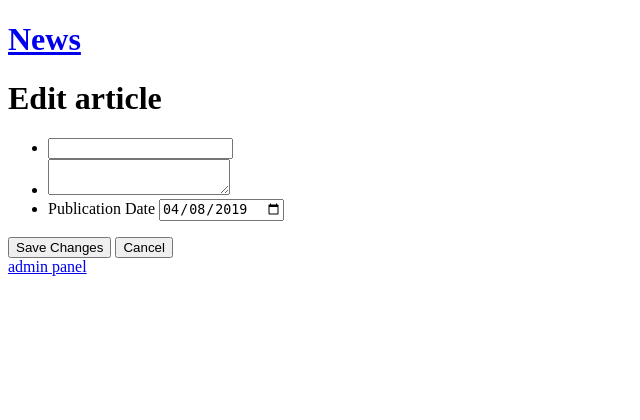
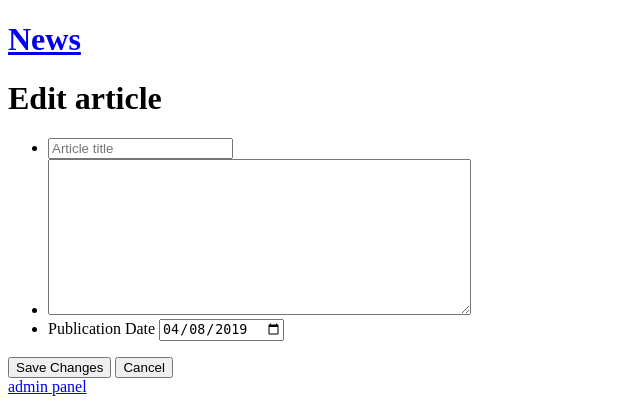
Before and after one commit to hughcapet/webdev_course, a PHP site: page /admin.php?action=newArticle in a window 1280 px wide. Shown: the top 420 px of the page, without its empty margins (0-640 px from the left). Run offline with PHP 8.4, Linux system fonts and the light colour scheme.

Commit message:
Fix article deleting

```diff
--- a/lab 4/admin.php
+++ b/lab 4/admin.php
@@ -26,7 +26,7 @@ function newArticle() {
 	$results['formAction'] = "newArticle";
 	if (isset($_POST['saveChanges'])) {
 		$article = new Article;
-		$article->storeFormValues($_POST);
+		$article->storeFromValues($_POST);
 		$article->insert();
 		header("Location: admin.php?status=changesSaved");
 	} elseif (isset($_POST['cancel'])) {
@@ -49,7 +49,7 @@ function editArticle() {
 			header("Location: admin.php?error=articleNotFound");
 			return;
 		}
-		$article->storeFormValues($_POST);
+		$article->storeFromValues($_POST);
 		$article->update();
 		header("Location: admin.php?status=changesSaved");
 	} elseif (isset($_POST['cancel'])) {
--- a/lab 4/templates/admin/editArticle.php
+++ b/lab 4/templates/admin/editArticle.php
@@ -13,10 +13,10 @@
 
     <ul>
         <li>
-            <input type="text" name="title" id="title" required maxlength="255" value="<?php echo htmlspecialchars( $results['article']->title )?>">
+            <input type="text" placeholder="Article title" name="title" id="title" required maxlength="255" value="<?php echo htmlspecialchars( $results['article']->title )?>">
         </li>
         <li>
-            <textarea name="content" id="content" required maxlength="1000"><?php echo htmlspecialchars($results['article']->content)?></textarea>
+            <textarea rows="10" cols="50" name="content" id="content" required maxlength="1000"><?php echo htmlspecialchars($results['article']->content)?></textarea>
         </li>
         <li>
             <label for="publicationDate">Publication Date</label>
@@ -32,7 +32,7 @@
 </form>
 
 <?php if ($results['article']->id) { ?>
-      <button href="admin.php?action=deleteArticle&amp;articleId=<?php echo $results['article']->id ?>" onclick="return confirm('Delete This Article?')">Delete</button>
+      <a href="admin.php?action=deleteArticle&amp;articleId=<?php echo $results['article']->id ?>" onclick="return confirm('Delete This Article?')"><button>Delete</button></a>
 <?php } ?>
 
 <?php include "templates/include/footer.php" ?>
```
